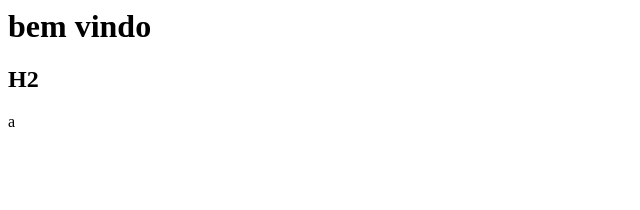
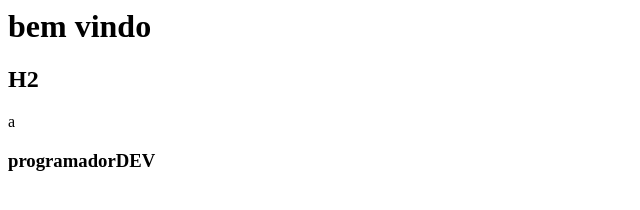
Before and after one commit to andrelssn/curso_github, a plain HTML site: page index.html in a window 1280 px wide. Shown: the whole page, without its empty margins (0-640 px from the left). Drawn offline with Linux system fonts and the light colour scheme.

Commit message:
Finalizando página home

```diff
--- a/index.html
+++ b/index.html
@@ -3,3 +3,5 @@
 
 
 <span> a
+
+    <h3>programadorDEV</h3>
```
Also changed, not shown: nomes.txt.
